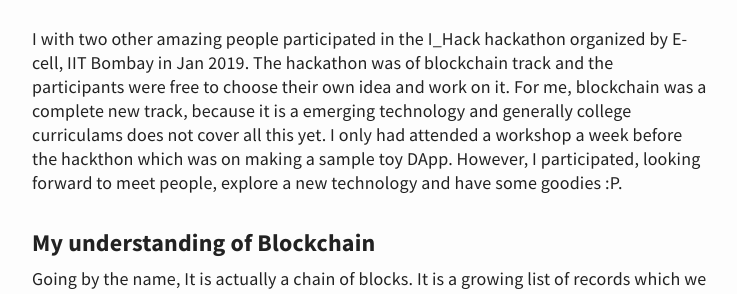
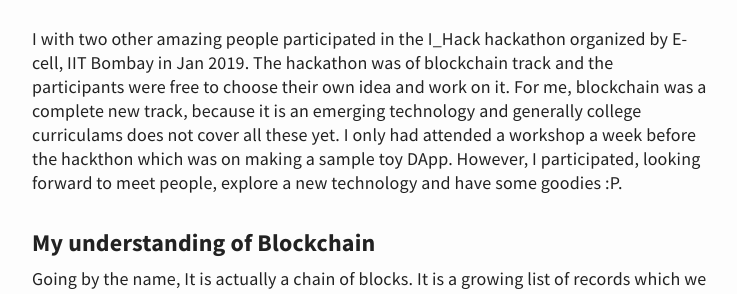
Before and after one commit to SiluPanda/blog, a Jekyll site: the page built from _posts/2019-2-22-My-first-blockchain-hackathon.md, in a window 1280 px wide. Shown: the part 314-608 px from the top of the page, without its empty margins (270-1007 px from the left). Built offline with Jekyll 4.4.1, drawn with Linux system fonts in a browser that asks for light colours.

Commit message:
Update 2019-2-22-My-first-blockchain-hackathon.md

```diff
--- a/_posts/2019-2-22-My-first-blockchain-hackathon.md
+++ b/_posts/2019-2-22-My-first-blockchain-hackathon.md
@@ -2,7 +2,7 @@
 title: My first Blockchain Hackathon
 ---
 
-I with two other amazing people participated in the I_Hack hackathon organized by E-cell, IIT Bombay in Jan 2019. The hackathon was of blockchain track and the participants were free to choose their own idea and work on it. For me, blockchain was a complete new track, because it is a emerging technology and generally college curriculams does not cover all this yet. I only had attended a workshop a week before the hackthon which was on making a sample toy DApp. However, I participated, looking forward to meet people, explore a new technology and have some goodies :P.
+I with two other amazing people participated in the I_Hack hackathon organized by E-cell, IIT Bombay in Jan 2019. The hackathon was of blockchain track and the participants were free to choose their own idea and work on it. For me, blockchain was a complete new track, because it is an emerging technology and generally college curriculams does not cover all these yet. I only had attended a workshop a week before the hackthon which was on making a sample toy DApp. However, I participated, looking forward to meet people, explore a new technology and have some goodies :P.
 
 ### My understanding of Blockchain
 
```
